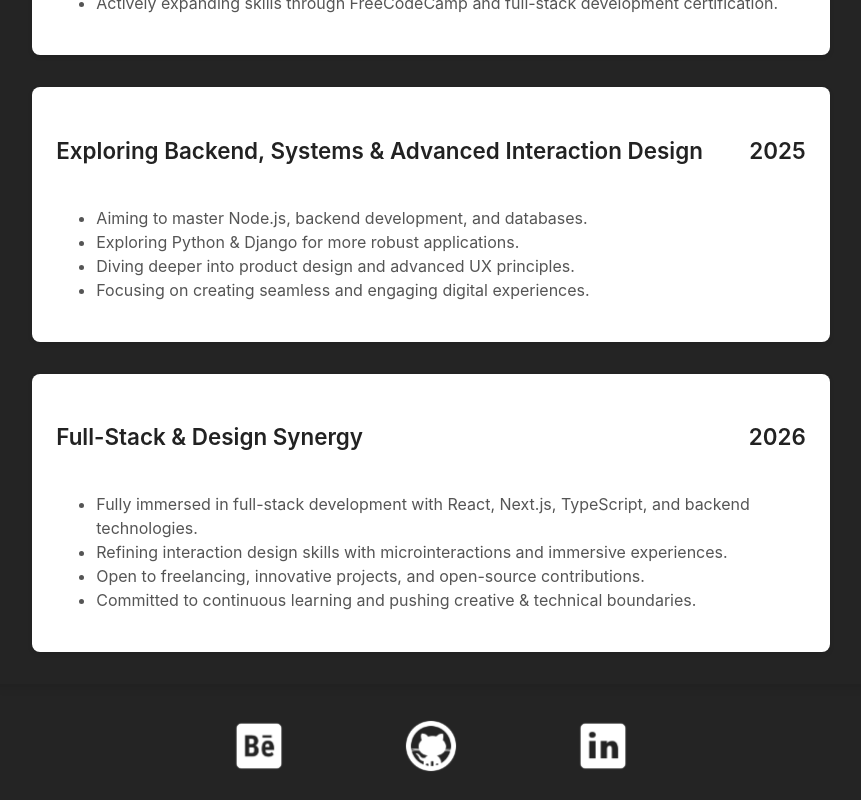
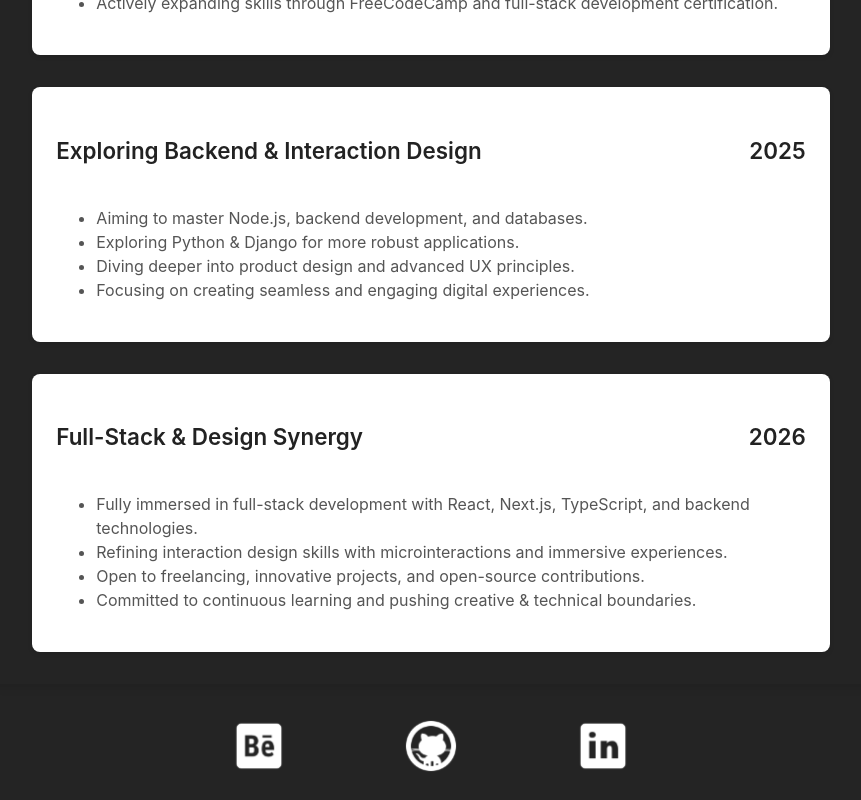
Before and after one commit to James-Frown/New-Portfolio, a React (Vite) app: page /about in a window 1280 px wide. Shown: the part 2529-3329 px from the top of the page, without its empty margins (209-1070 px from the left). Built offline with nearby package versions, Linux system fonts and the light colour scheme.

Commit message:
chore: updating roadmap text

```diff
--- a/src/pages/aboutPage/roadmap.jsx
+++ b/src/pages/aboutPage/roadmap.jsx
@@ -83,7 +83,7 @@ const RoadMap = () => {
             <div className="text__wrapper">
               <div className="text_heading_wrapper">
                 <h3 className="heading__text">
-                  Exploring Backend, Systems & Advanced Interaction Design
+                  Exploring Backend & Interaction Design
                 </h3>
                 <h3 className="heading__text">2025</h3>
               </div>
```
